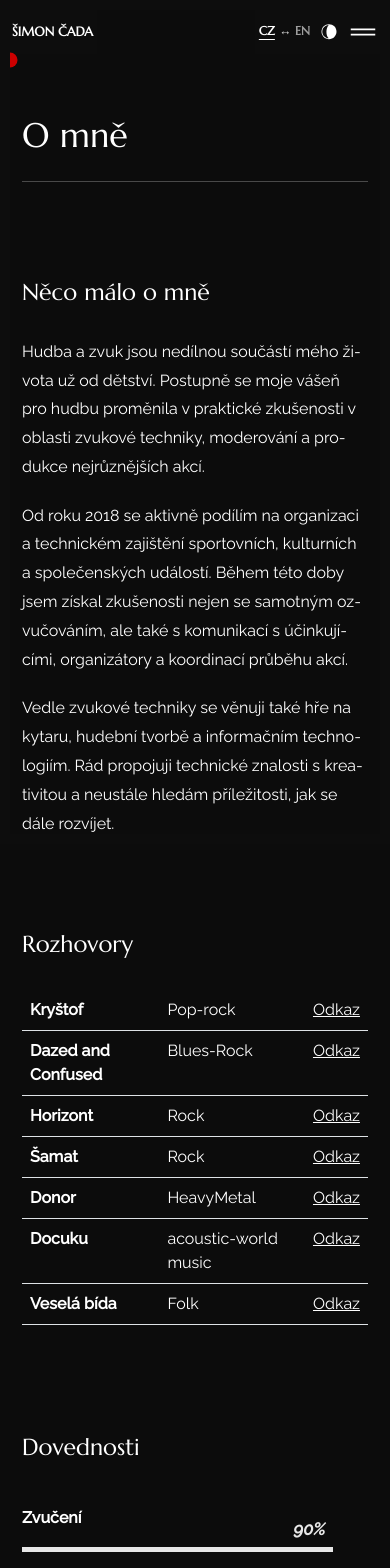
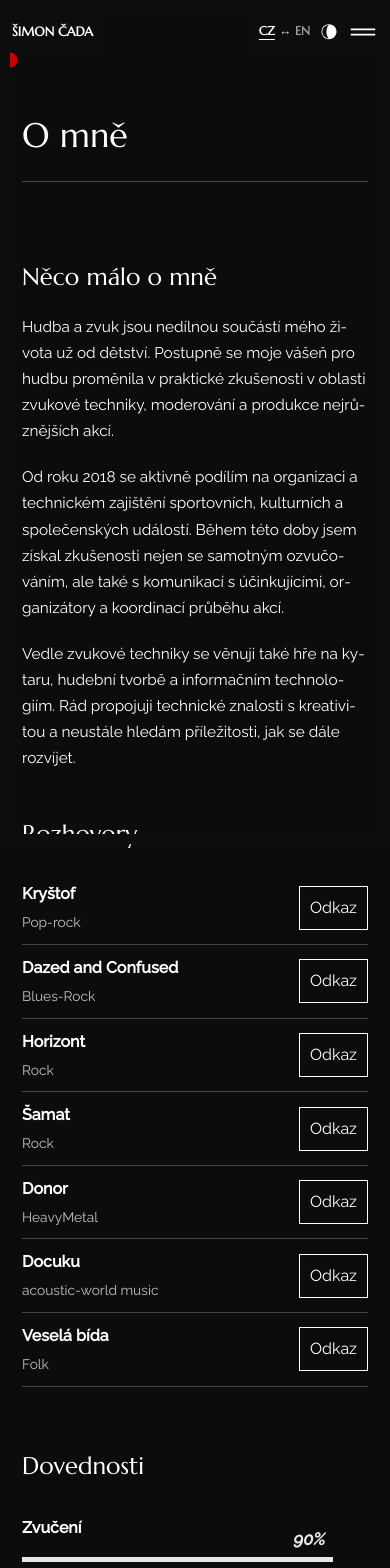
Before and after one commit to S1moonC/portfolio, a React (Create React App) app: page /about in a window 390 px wide. Shown: the top 1568 px of the page. Built offline with nearby package versions, Linux system fonts and the light colour scheme.

Commit message:
Make portfolio responsive on iPhone and other phones

```diff
--- a/src/pages/about/style.css
+++ b/src/pages/about/style.css
@@ -107,3 +107,17 @@
 .about-description p:last-child {
     margin-bottom: 0;
 }
+
+
+@media(max-width:767.98px){
+ .About-header .sec_sp{margin-bottom:40px}
+ .About-header .sec_sp .color_sec{padding-block:9px 14px!important;font-size:1.5rem}
+ .About-header .about-description p{line-height:1.7;font-size:.96rem}
+ .About-header .table tr{display:grid;grid-template-columns:minmax(0,1fr) auto;gap:2px 12px;border-bottom:1px solid rgba(155,155,155,.4);padding:9px 0}
+ .About-header .table tr>th,.About-header .table tr>td{border:0;padding:2px 0;min-width:0;overflow-wrap:anywhere}
+ .About-header .table tr>th{grid-column:1;grid-row:1}
+ .About-header .table tr>td:first-of-type{grid-column:1;grid-row:2;opacity:.75;font-size:.86rem}
+ .About-header .table tr>td:last-of-type{grid-column:2;grid-row:1/span 2;align-self:center}
+ .About-header .table tr a{display:inline-flex;align-items:center;justify-content:center;min-height:44px;padding:6px 10px;border:1px solid var(--text-color);text-decoration:none}
+ .About-header .service_{padding-block:12px!important}
+}
```
